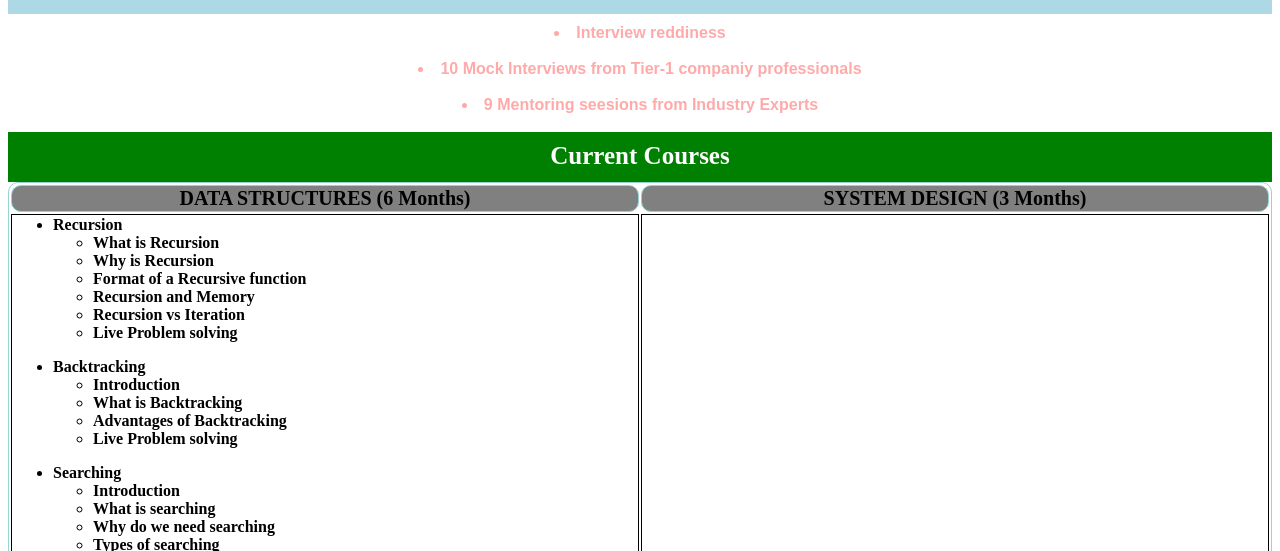
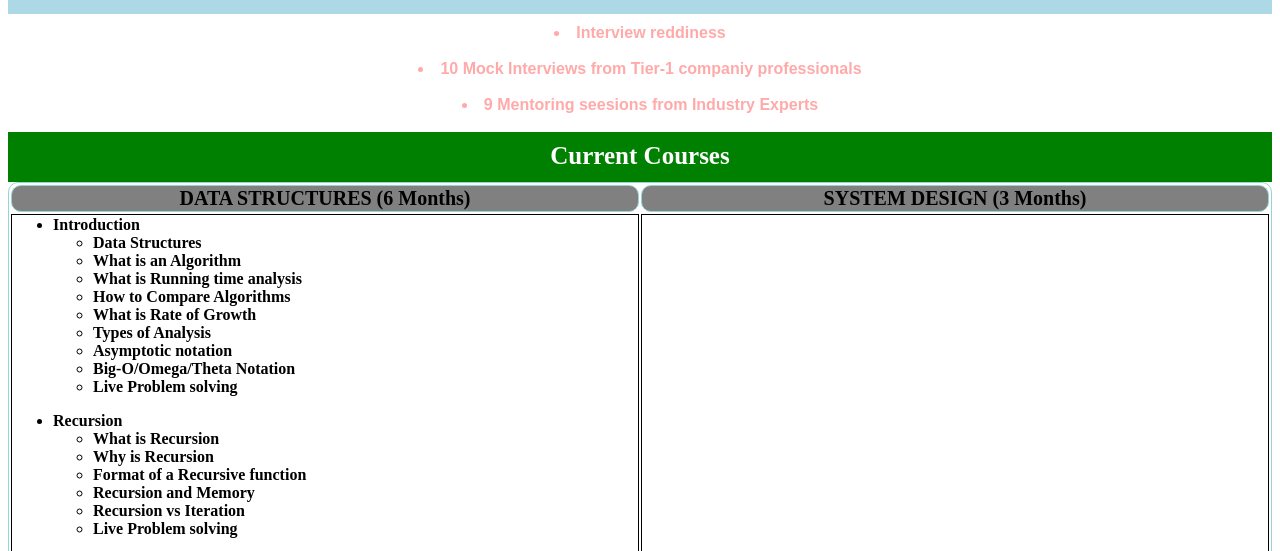
Before and after one commit to subhashkonda/techfunda, a plain HTML site: page index.html in a window 1280 px wide. Shown: the part 194-745 px from the top of the page. Drawn offline with Linux system fonts and the light colour scheme.

Commit message:
Update index.html
Intro

```diff
--- a/index.html
+++ b/index.html
@@ -102,6 +102,21 @@
 		</tr>
 		<tr>
 			<td style="width:50%">
+
+				<ul>
+					<li>Introduction</li>
+					<ul>
+						<li>Data Structures</li>
+						<li>What is an Algorithm</li>
+						<li>What is Running time analysis</li>
+						<li>How to Compare Algorithms</li>
+						<li>What is Rate of Growth</li>
+						<li>Types of Analysis</li>
+						<li>Asymptotic notation</li>
+						<li>Big-O/Omega/Theta Notation</li>
+						<li>Live Problem solving</li>
+					</ul>
+				</ul>
 
 				<ul>
 					<li>Recursion</li>
```
